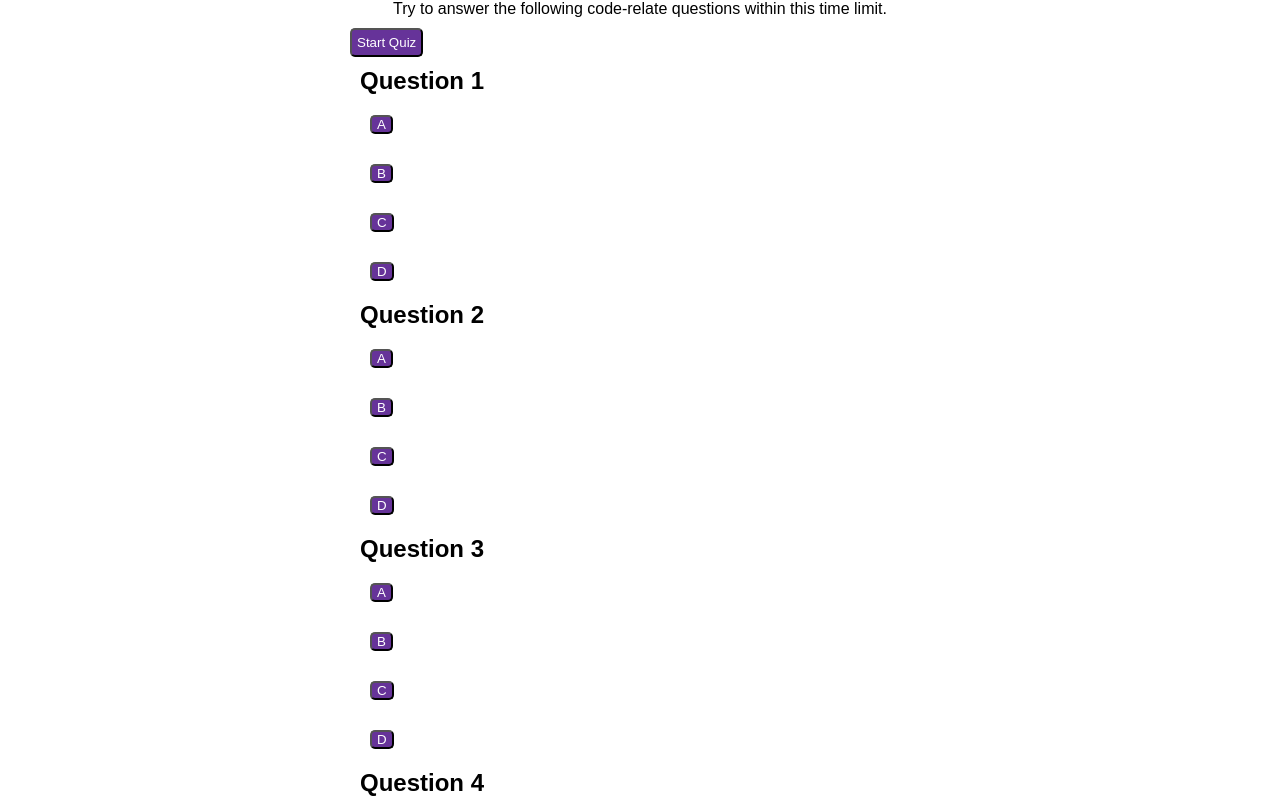
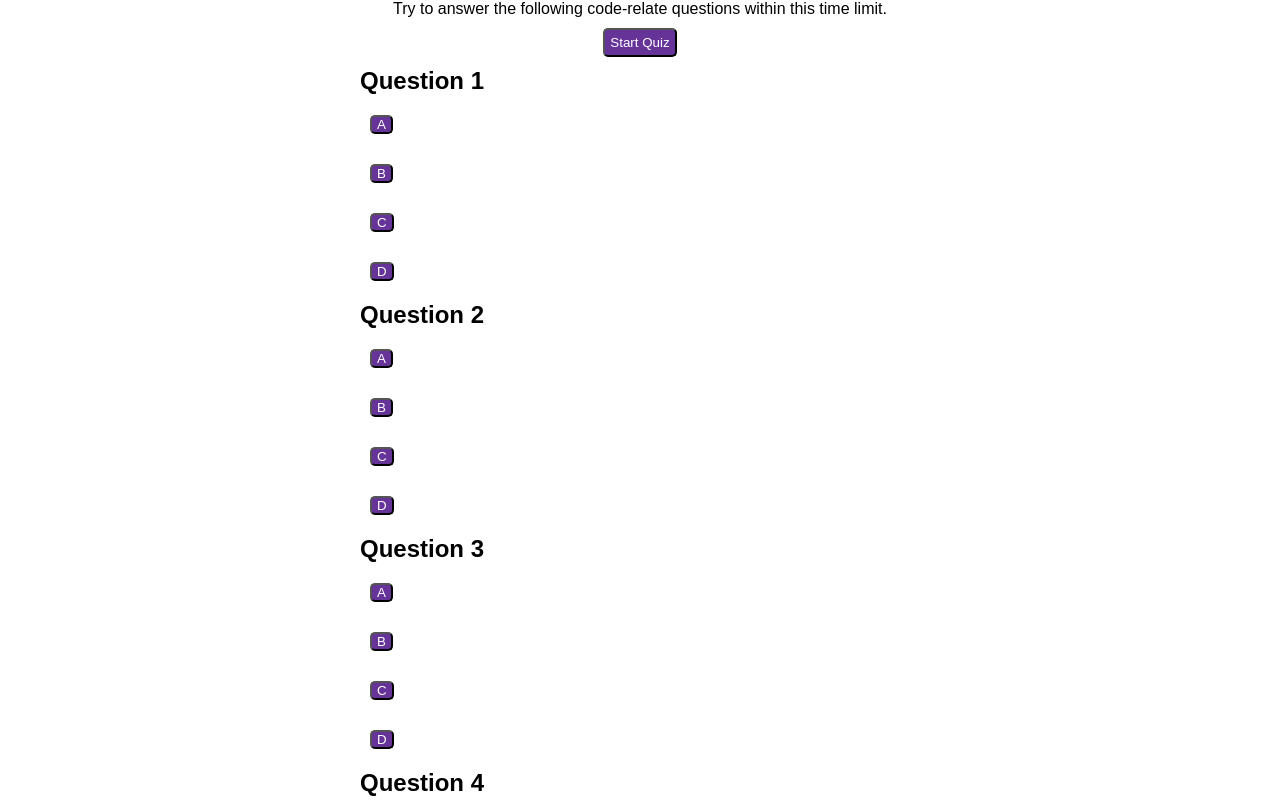
Before and after one commit to valeriaalarcon1/code-quiz, a plain HTML site: page index.html in a window 1280 px wide. Shown: the part 106-909 px from the top of the page. Drawn offline with Linux system fonts and the light colour scheme.

```diff
--- a/assets/css/style.css
+++ b/assets/css/style.css
@@ -66,11 +66,12 @@
 }
 
 .startScreen button {
-    display: flex;
+    display: block;
     padding: 5px;
     background-color: rebeccapurple;
     color: white;
     border-radius: 5px;
+    margin: auto;
 }
 
 .startScreen button:focus {
```
Also changed, not shown: assets/js/script.js (+53 -0 lines).
